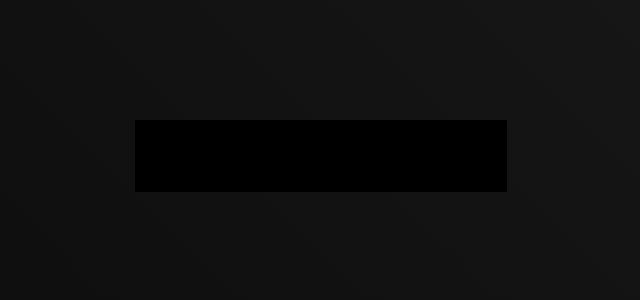
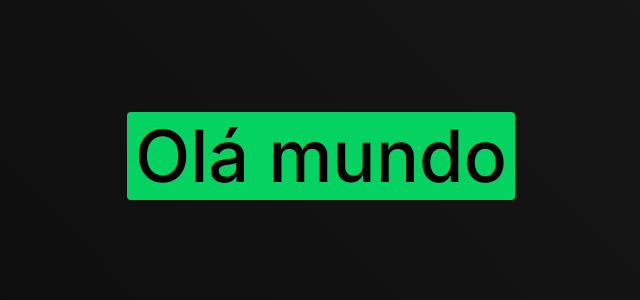
Before and after one commit to GabrielMatoss/Efront-Formulario, a React (Vite) app: page / in a window 1280 px wide. Shown: the part 244-544 px from the top of the page, without its empty margins (319-959 px from the left). Built offline with nearby package versions, Linux system fonts and the light colour scheme.

Commit message:
style(app.tsx): fixing code style

```diff
--- a/src/App.tsx
+++ b/src/App.tsx
@@ -1,7 +1,9 @@
 export function App() {
   return (
-    <main className="flex max-w-7xl h-screen bg-bgBackground-gradient mx-auto justify-center items-center">
-      <h1 className="text-7xl font-Inter bg-black">Olá mundo</h1>
+    <main className="flex max-w-7xl h-screen  mx-auto justify-center items-center">
+      <h1 className="text-7xl font-Inter bg-green-primary rounded p-2">
+        Olá mundo
+      </h1>
     </main>
   );
 }
```
